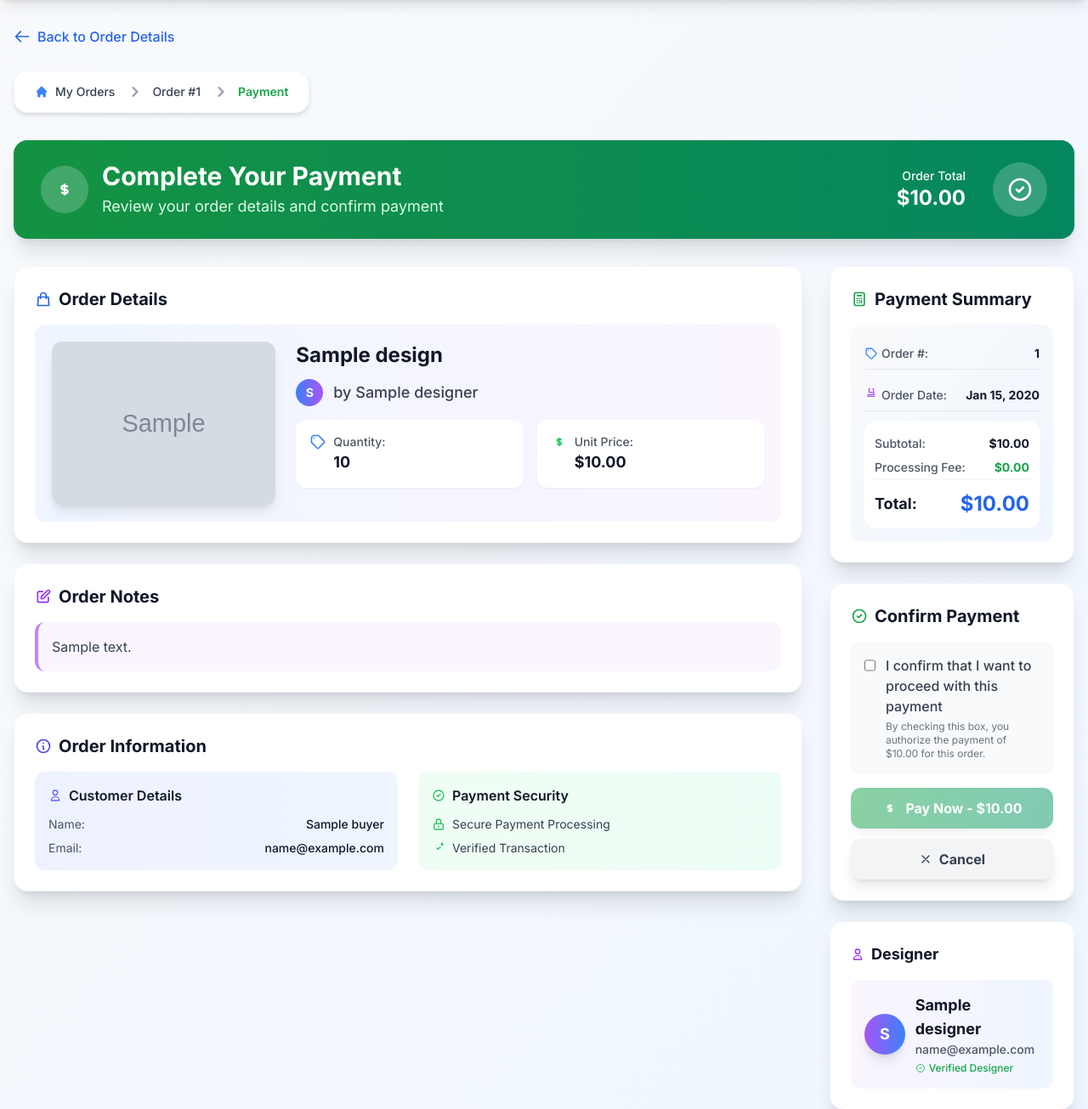
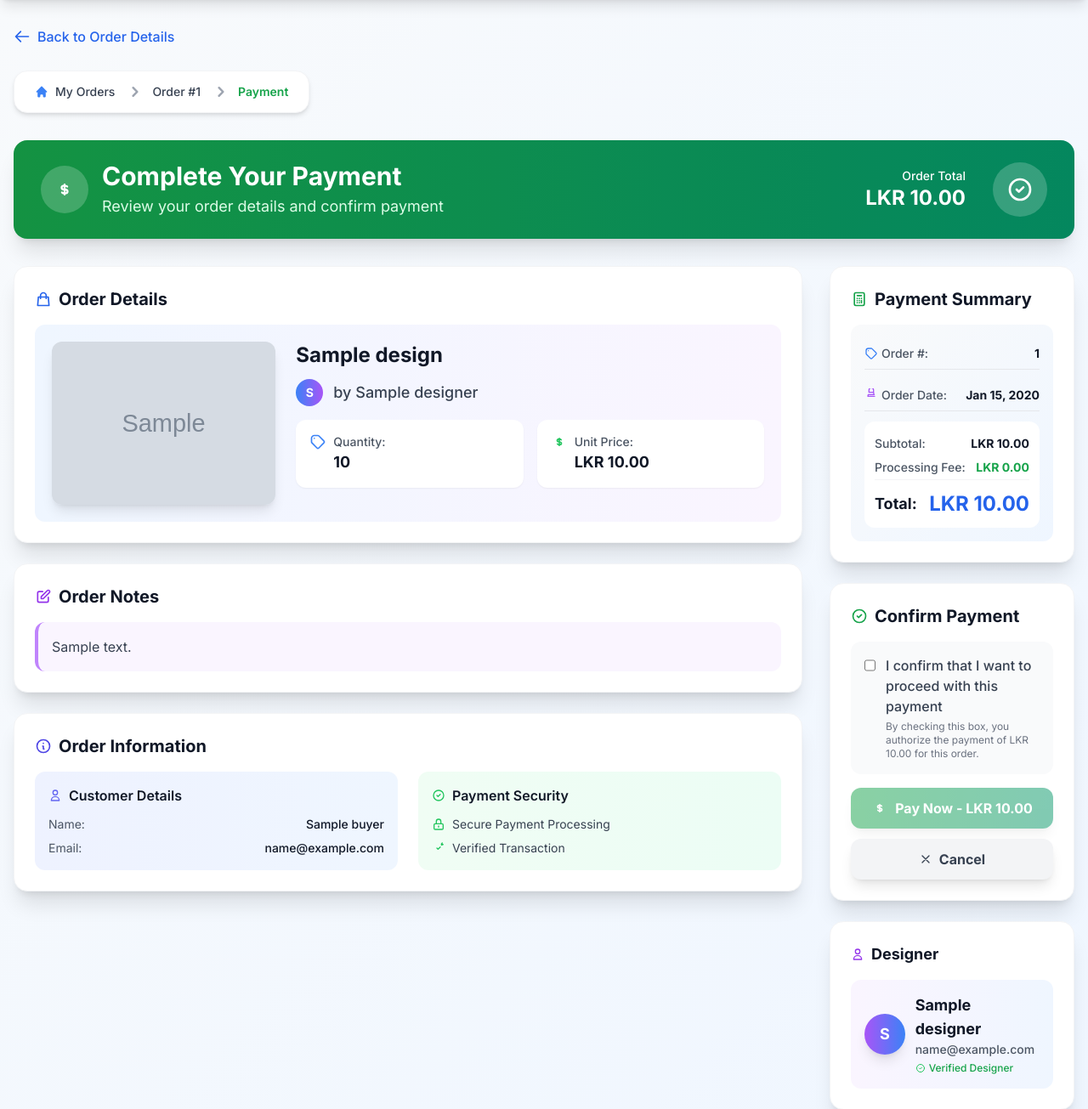
Before and after one commit to Imesh-Madushan-Dev/Fashion-Platform-Laravel, a Laravel app: page /buyer/payment/1 in a window 1280 px wide. Shown: the part 65-1370 px from the top of the page at 85% size. Run offline with Laravel 10, Linux system fonts and the light colour scheme; the visitor is signed in with stand-in values (Sample User, id 1); tables that the repository leaves empty hold one stand-in row (values such as "Sample post"); grey boxes marked "Sample" are stand-in pictures; some libraries are stand-ins or nearby versions.

Commit message:
currency changed

```diff
--- a/resources/views/buyer/payment.blade.php
+++ b/resources/views/buyer/payment.blade.php
@@ -78,7 +78,7 @@
                         <div class="hidden md:flex items-center space-x-4">
                             <div class="text-right mr-4">
                                 <div class="text-white text-sm font-medium">Order Total</div>
-                                <div class="text-white text-2xl font-bold">${{ number_format($order->total_amount, 2) }}</div>
+                                <div class="text-white text-2xl font-bold">LKR {{ number_format($order->total_amount, 2) }}</div>
                             </div>
                             <div class="w-16 h-16 bg-white bg-opacity-20 rounded-full flex items-center justify-center">
                                 <svg class="w-8 h-8 text-white" fill="none" stroke="currentColor" viewBox="0 0 24 24">
@@ -186,7 +186,7 @@
                                                     </svg>
                                                     <span class="text-sm text-gray-600 font-medium">Unit Price:</span>
                                                 </div>
-                                                <span class="text-lg font-bold text-gray-900 ml-7">${{ number_format($order->unit_price, 2) }}</span>
+                                                <span class="text-lg font-bold text-gray-900 ml-7">LKR {{ number_format($order->unit_price, 2) }}</span>
                                             </div>
                                         </div>
                                     </div>
@@ -306,17 +306,17 @@
                                     <div class="bg-white rounded-xl p-3 my-4">
                                         <div class="flex justify-between items-center py-1">
                                             <span class="text-gray-600 text-sm font-medium">Subtotal:</span>
-                                            <span class="font-bold text-gray-900 text-sm">${{ number_format($order->total_amount, 2) }}</span>
+                                            <span class="font-bold text-gray-900 text-sm">LKR {{ number_format($order->total_amount, 2) }}</span>
                                         </div>
 
                                         <div class="flex justify-between items-center py-1 border-b border-gray-100">
                                             <span class="text-gray-600 text-sm font-medium">Processing Fee:</span>
-                                            <span class="font-bold text-green-600 text-sm">$0.00</span>
+                                            <span class="font-bold text-green-600 text-sm">LKR 0.00</span>
                                         </div>
 
                                         <div class="flex justify-between items-center pt-3">
                                             <span class="font-bold text-gray-900 text-lg">Total:</span>
-                                            <span class="font-bold text-2xl text-blue-600">${{ number_format($order->total_amount, 2) }}</span>
+                                            <span class="font-bold text-2xl text-blue-600">LKR {{ number_format($order->total_amount, 2) }}</span>
                                         </div>
                                     </div>
                                 </div>
@@ -351,7 +351,7 @@
                                                 I confirm that I want to proceed with this payment
                                             </span>
                                             <p class="text-xs text-gray-500 mt-1">
-                                                By checking this box, you authorize the payment of ${{ number_format($order->total_amount, 2) }} for this order.
+                                                By checking this box, you authorize the payment of LKR {{ number_format($order->total_amount, 2) }} for this order.
                                             </p>
                                         </div>
                                     </label>
@@ -368,7 +368,7 @@
                                             <svg class="w-5 h-5 mr-2" fill="none" stroke="currentColor" viewBox="0 0 24 24">
                                                 <path stroke-linecap="round" stroke-linejoin="round" stroke-width="2" d="M12 8c-1.657 0-3 .895-3 2s1.343 2 3 2 3 .895 3 2-1.343 2-3 2m0-8c1.11 0 2.08.402 2.599 1M12 8V7m0 1v8m0 0v1m0-1c-1.11 0-2.08-.402-2.599-1"></path>
                                             </svg>
-                                            <span id="button-text">Pay Now - ${{ number_format($order->total_amount, 2) }}</span>
+                                            <span id="button-text">Pay Now - LKR {{ number_format($order->total_amount, 2) }}</span>
                                             <svg class="w-5 h-5 ml-2 animate-spin hidden" id="loading-spinner" fill="none" viewBox="0 0 24 24">
                                                 <circle class="opacity-25" cx="12" cy="12" r="10" stroke="currentColor" stroke-width="4"></circle>
                                                 <path class="opacity-75" fill="currentColor" d="M4 12a8 8 0 018-8V0C5.373 0 0 5.373 0 12h4zm2 5.291A7.962 7.962 0 014 12H0c0 3.042 1.135 5.824 3 7.938l3-2.647z"></path>
```
Also changed, not shown: resources/views/buyer/cart-payment-success.blade.php (+8 -11 lines), resources/views/buyer/cart-payment.blade.php (+7 -7 lines), resources/views/buyer/payment-success.blade.php (+5 -5 lines).
